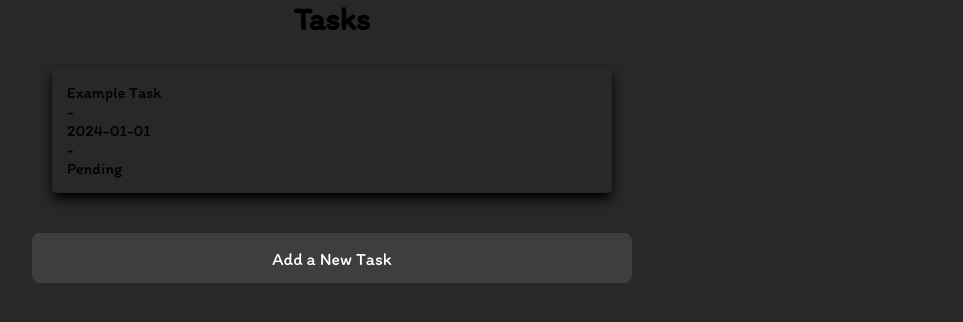
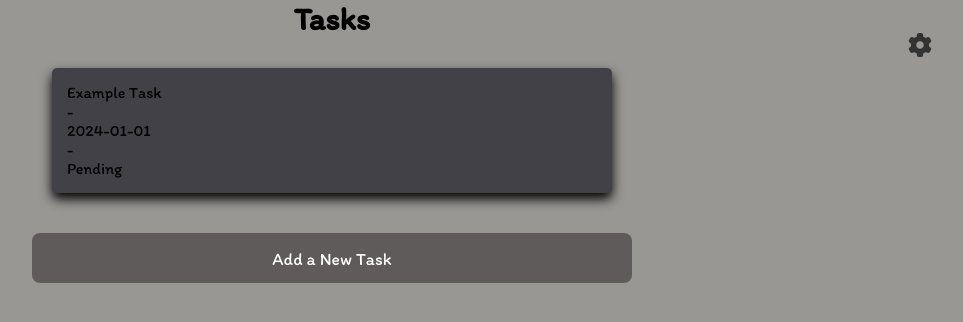
Before and after one commit to TalenMud/StudySync, a Node server app: template Server/ip-cooldown-example/views/tasks.ejs in a window 1280 px wide. Shown: the top 322 px of the page, without its empty margins (308-1271 px from the left). Run offline with Node 20, Linux system fonts and the light colour scheme; the template is opened without the code that fills it, so the values that code supplies are empty.

Commit message:
commit 5
Added a settings button for the general page, fixed the aesthetic of the home page and example page

```diff
--- a/Server/ip-cooldown-example/public/index.html
+++ b/Server/ip-cooldown-example/public/index.html
@@ -8,7 +8,7 @@
     </style>
 </head>
 <title>StudySync</title>
-
+<body style="background-color: #fddebf;">
 <h1 class="title">StudySync</h1>
 <div class="mother">
     <div class='make_group'>
@@ -40,5 +40,5 @@
         }
     });
 </script>
-
+</body>
 </html>
--- a/Server/ip-cooldown-example/public/styles.css
+++ b/Server/ip-cooldown-example/public/styles.css
@@ -60,7 +60,7 @@ button:hover {
     margin: 0 auto;
     padding: 20px;
     border-radius: 8px;
-    background-color: #28282B;
+    background-color: #999794;
 
 }
 
@@ -110,7 +110,7 @@ body {
   display: flex;
   flex-direction: column;
   align-items: center;
-  background-color: #28282B;
+  background-color: #999794;
   font-family: 'Itim', cursive;
 }
 
@@ -147,7 +147,7 @@ header h1 {
   height: 50px;
   margin: 10px 0;
   border-radius: 8px;
-  background-color: rgba(255, 255, 255, 0.1); /* Semi-transparent white */
+  background-color: rgba(22, 16, 16, 0.445); /* Semi-transparent white */
   color: #ffffff;
   font-size: 1.1em;
   cursor: pointer;
@@ -159,3 +159,20 @@ header h1 {
   transform: scale(1.05); /* Slightly enlarges */
   box-shadow: 0px 6px 12px rgba(255, 255, 255, 0.4);
 }
+
+.settings-button {
+  position: fixed;
+  top: 10px;
+  right: 20px;
+  background: transparent;
+  border: none;
+  cursor: pointer;
+  font-size: 24px;
+  color: #333;
+  transition: transform 0.2s ease;
+}
+
+.settings-button:hover {
+  transform: scale(1.2);
+  color: #3e3d3d;
+}
--- a/Server/ip-cooldown-example/server.js
+++ b/Server/ip-cooldown-example/server.js
@@ -113,14 +113,14 @@ app.post('/tasks', (req, res) => {
 // Endpoint to add a task to a specific group
 app.post('/tasks/:code/task', (req, res) => {
     const { code } = req.params;
-    const { title, color, date, completed = false } = req.body; // Get task details
+    const { title, color_scheme, date, completed = false } = req.body; // Get task details
 
     const groups = loadGroups();
     const group = groups.find(g => g.code === code); // Find the group
 
     if (group) {
         const tasks = loadTasks(code); // Load existing tasks
-        const newTask = { title, color, date, completed }; // Create new task object
+        const newTask = { title, color_scheme, date, completed }; // Create new task object
         tasks.push(newTask); // Add the new task to the tasks array
 
         saveTasks(code, tasks); // Save the updated tasks for the group
--- a/Server/ip-cooldown-example/views/tasks.ejs
+++ b/Server/ip-cooldown-example/views/tasks.ejs
@@ -1,5 +1,5 @@
 <!DOCTYPE html>
-<html lang="en" style="background-color: #28282B;">
+<html lang="en" style="background-color: #999794;">
 <head>
     <style>
         @import url('https://fonts.googleapis.com/css2?family=Itim&display=swap');
@@ -8,21 +8,25 @@
     <meta name="viewport" content="width=device-width, initial-scale=1.0">
     <title><%= group.name %> Tasks</title>
     <link rel="stylesheet" href="/styles.css">
+    <link rel="stylesheet" href="https://cdnjs.cloudflare.com/ajax/libs/font-awesome/6.0.0-beta3/css/all.min.css">
 </head>
 <body>
-    <h1 style="font-family: Itim;, text-align: center;"><%= group.name %> Tasks</h1>
+    <h1 style="font-family: Itim;, text-align: center; top: 20px;"><%= group.name %> Tasks</h1>
+    <button class="settings-button" onclick="openSettings()">
+        <i class="fas fa-cog"></i>
+    </button>
 
     <div id="taskContainer">
         <ul>
             <% if (tasks.length === 0) { %>
-                <div class="task-item-example" style="background-color: #28282B;">
+                <div class="task-item-example" style="background-color: #414147;">
                     <span>Example Task</span> -
                     <span>2024-01-01</span> -
                     <span>Pending</span>
                 </div>
             <% } else { %>
                 <% tasks.forEach(task => { %>
-                    <div class="task-item" style="background-color: <%= task.color %>;">
+                    <div class="task-item" > <% /* style colour is the chosen colour scheme */ %>
                         <span><%= task.title %></span> -
                         <span><%= task.date %></span> -
                         <span><%= task.completed ? 'Completed' : 'Pending' %></span>
@@ -36,5 +40,12 @@
         <span>Add a New Task</span>
     </div>
     <script src="main.js"></script>
+    <script>
+        function openSettings() {
+          alert('Settings clicked!');
+          // Add settings functionality here
+        }
+      </script>
+
 </body>
 </html>
```
